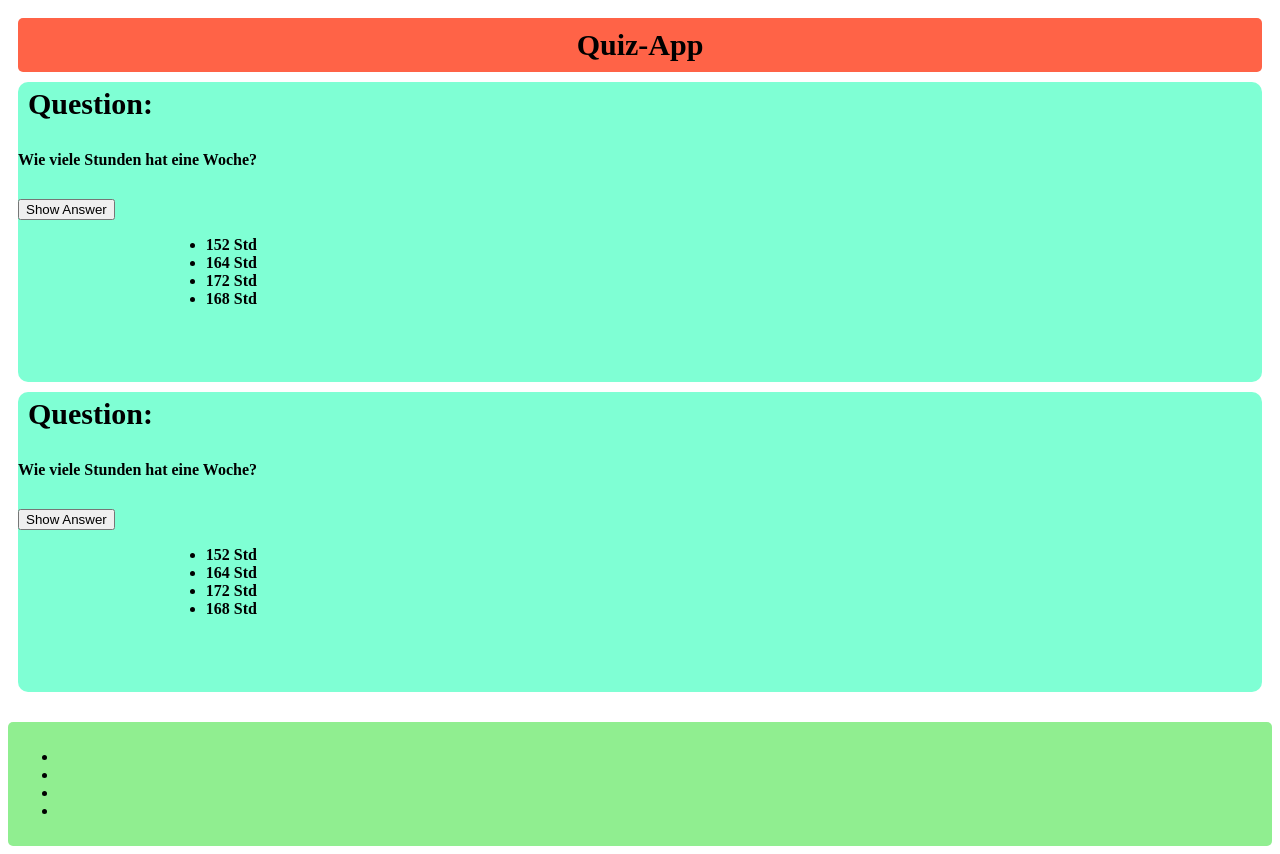
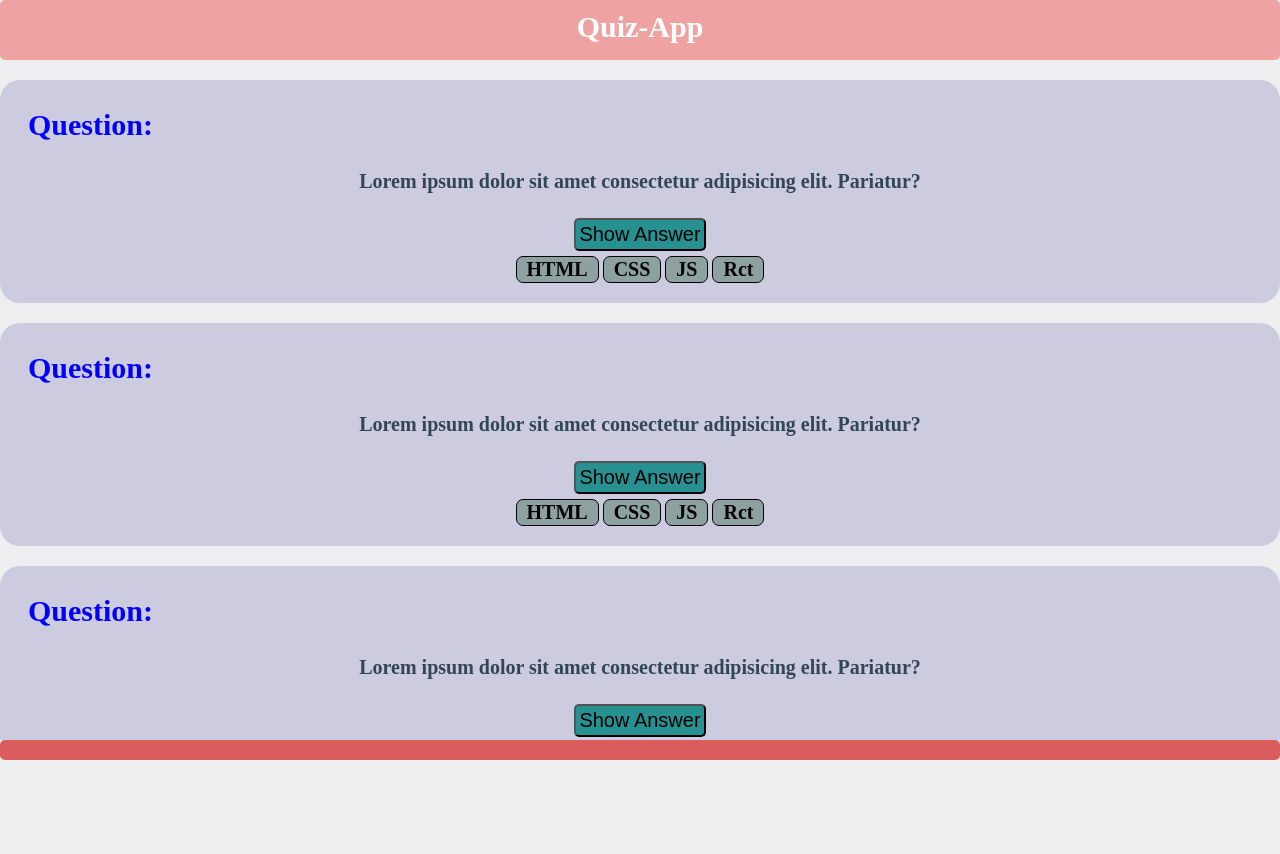
Before and after one commit to Samet91/quiz-app, a plain HTML site: page index.html in a window 1280 px wide. After the commit the page ends 800 px from the top, so only its background shows below. Drawn offline with Linux system fonts and the light colour scheme; some icons are missing.

Commit message:
bookmarks-beginning

```diff
--- a/index.html
+++ b/index.html
@@ -2,64 +2,82 @@
 <html lang="en">
 
 <head>
-    <meta charset="UTF-8">
-    <meta http-equiv="X-UA-Compatible" content="IE=edge">
-    <meta name="viewport" content="width=device-width, initial-scale=1.0">
+    <meta charset="UTF-8" />
+    <meta http-equiv="X-UA-Compatible" content="IE=edge" />
+    <meta name="viewport" content="width=device-width, initial-scale=1.0" />
     <title>Quiz-App</title>
     <link rel="stylesheet" href="styles/index.css" />
+    <link rel="stylesheet" href="https://cdn.iconmonstr.com/1.3.0/css/iconmonstr-iconic-font.min.css">
 </head>
 
-<body>
-    <div class="wrapper">
-        <div>
+<body class="wrapper">
+
     <header class="header">Quiz-App</header>
-
-            <main>
-                <span class="main-card">
-                    <div>
+    <main class="main-main">
+        <div class="main-card">
+            <div class="main-card__bookmark"><i class="im im-bookmark"></i></div>
             <h3 class="Que">Question:</h3>
-                        <p class="question">Wie viele Stunden hat eine Woche?</p>
-                        <button class="answer-button">Show Answer</button>
-                       <nav class="answer">
-                        <ul >
-                            <li>152 Std</li>
-                            <li>164 Std</li>
-                            <li>172 Std</li>
-                            <li>168 Std</li>
+            <p class="question">Lorem ipsum dolor sit amet consectetur adipisicing elit. Pariatur? </p>
+            <button class="main-card__button">Show Answer</button>
+            <nav class="answer" role="list">
+                <ul>
+                    <li class="tag">HTML</li>
+                    <li class="tag">CSS</li>
+                    <li class="tag">JS</li>
+                    <li class="tag">Rct</li>
                 </ul>
             </nav>
         </div>
-                </span>
-                <span class="main-card">
-                    <div>
+
+        <div class="main-card">
+            <div class="main-card__bookmark"><i class="im im-bookmark"></i></div>
             <h3 class="Que">Question:</h3>
-                        <p class="question">Wie viele Stunden hat eine Woche?</p>
-                        <button class="answer-button">Show Answer</button>
-                       <nav class="answer">
-                        <ul >
-                            <li>152 Std</li>
-                            <li>164 Std</li>
-                            <li>172 Std</li>
-                            <li>168 Std</li>
+            <p class="question">Lorem ipsum dolor sit amet consectetur adipisicing elit. Pariatur? </p>
+            <button class="main-card__button">Show Answer</button>
+            <nav class="answer" role="list">
+                <ul>
+                    <li class="tag">HTML</li>
+                    <li class="tag">CSS</li>
+                    <li class="tag">JS</li>
+                    <li class="tag">Rct</li>
                 </ul>
             </nav>
         </div>
-                </span>
+
+        <div class="main-card">
+            <div class="main-card__bookmark"><i class="im im-bookmark"></i></div>
+            <h3 class="Que">Question:</h3>
+            <p class="question">Lorem ipsum dolor sit amet consectetur adipisicing elit. Pariatur? </p>
+            <button class="main-card__button">Show Answer</button>
+            <nav class="answer" role="list">
+                <ul>
+                    <li class="tag">HTML</li>
+                    <li class="tag">CSS</li>
+                    <li class="tag">JS</li>
+                    <li class="tag">Rct</li>
+                </ul>
+            </nav>
+        </div>
     </main>
-        </div>
 
 
-        <footer class="footer">
-            <nav class="navigation">
-                <ul>
-                    <li></li>
-                    <li></li>
-                    <li></li>
-                    <li></li>
+    <nav>
+        <ul class="navigation">
+            <li class="navigation__link">
+                <a class="navigation__item" href="index.html"><i class="im im-home"></i></a>
+            </li>
+            <li class="navigation__link">
+                <a class="navigation__item" href="bookmarks.html"><i class="im im-bookmark"></i></a>
+            </li>
+            <li class="navigation__link">
+                <a class="navigation__item" href="create.html"><i class="im im-newspaper-o"></i>
+                </a>
+            </li>
+            <li class="navigation__link">
+                <a class="navigation__item" href="profile.html"><i class="im im-user-circle"></i></a>
+            </li>
         </ul>
     </nav>
-        </footer>
-    </div>
 
 </body>
 
--- a/styles/index.css
+++ b/styles/index.css
@@ -1,67 +1,101 @@
-*{
+* {
   box-sizing: border-box;
+}
+ul {
+  list-style: none;
+  padding: 0;
+  margin: 0;
+}
+
+body {
+  background-color: rgba(56, 53, 77, 0.082);
+  margin: 0;
 }
 
 .wrapper {
   display: flex;
-    flex-flow: row wrap;
+  flex-direction: column;
   font-weight: bold;
   text-align: center;
-  }
-
-  .wrapper > * {
-    padding: 10px;
-    flex: 1 100%;
-  }
-
-  .main-card{
-    background-color: aquamarine;
-    display: flex;
-    height: 300px;
-    margin-top: 10px;
-    border-radius: 10px;
-  }
-
-  .Que{
-      display: flex;
-      font-size: 30px;
-      margin-top: 5px;
-      margin-left: 10px;
-  }
-
-  .question{
-    display: flex;
-
+  display: grid;
+  grid-template-rows: 60px auto 60px;
+  height: 100vh;
 }
 
 .header {
-    background: tomato;
+  background: rgb(238, 162, 162);
   width: 100%;
   font-size: 30px;
   padding: 10px;
-    position: sticky;
   border-radius: 5px;
-
+  color: white;
+  margin: 0;
 }
 
-   .answer-button{
-
-     display: flex;
-     margin-top: 30px;
+.main-main {
+  overflow-y: auto;
 }
 
-   .answer{
+.main-card {
+  background-color: rgb(205, 203, 223);
   display: flex;
-     align-items: center;
-     justify-content: end;
+  margin-top: 20px;
+  border-radius: 20px;
+  flex-direction: column;
+  padding: 20px;
 }
 
-  .footer {
-    background: lightgreen;
+.main-card__bookmark {
+  position: relative;
+  right: -170px;
+  top: -25px;
+}
+
+.Que {
+  display: flex;
+  font-size: 30px;
+  margin: 8px;
+  color: blue;
+}
+
+.question {
+  font-size: 20px;
+  color: rgb(50, 70, 85);
+}
+
+.main-card__button {
+  align-self: center;
+  font-size: 20px;
+  background-color: rgb(39, 145, 145);
+  border-radius: 5px;
+  padding: 3px;
+  margin: 5px;
+}
+
+.tag {
+  display: inline-block;
+  border: 1px solid;
+  padding: 1px 10px;
+  border-radius: 7px;
+  font-size: 20px;
+  background-color: rgb(141, 161, 161);
+}
+
+.navigation {
+  background: rgb(218, 92, 92);
   border-radius: 5px;
   display: flex;
-    align-items: baseline;
-    position: sticky;
-    margin-top: 20px;
+  justify-content: space-around;
+  padding: 10px;
+}
 
+.navigation__link {
+  display: contents;
 }
+.navigation__item {
+  display: block;
+  color: black;
+}
+.im i {
+  color: white;
+}
```
Also changed, not shown: bookmarks.html (+76 -5 lines), create.html (+84 -0 lines), profile.html (+84 -0 lines). Lines whose indentation alone changed are shown as unchanged.
